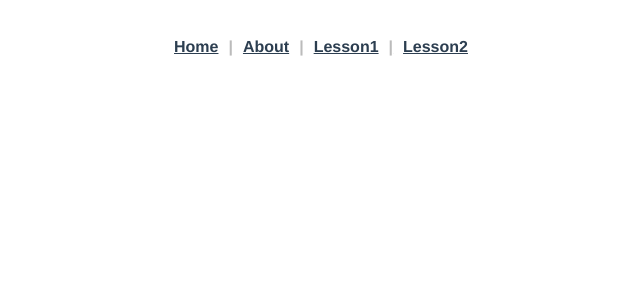
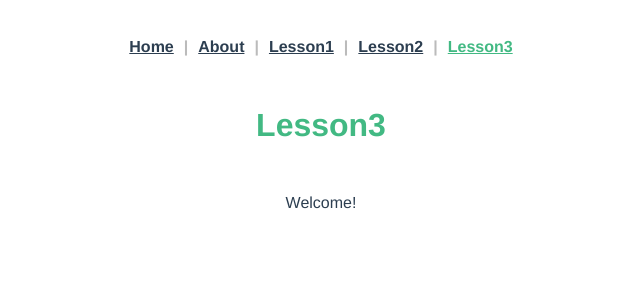
Before and after one commit to nahokoxxx/vue-training, a Vue app: page /lesson3 in a window 1280 px wide. Shown: the top 300 px of the page, without its empty margins (319-959 px from the left). Built offline with nearby package versions, Linux system fonts and the light colour scheme.

Commit message:
:sparkles: Impl lesson 3

```diff
--- a/src/App.vue
+++ b/src/App.vue
@@ -5,6 +5,7 @@
       <router-link class="nav__link" to="/about">About</router-link>
       <router-link class="nav__link" to="/lesson1">Lesson1</router-link>
       <router-link class="nav__link" to="/lesson2">Lesson2</router-link>
+      <router-link class="nav__link" to="/lesson3">Lesson3</router-link>
     </div>
     <router-view />
   </div>
--- a/src/router.js
+++ b/src/router.js
@@ -3,6 +3,7 @@ import Router from "vue-router";
 import Home from "./views/Home.vue";
 import Lesson1 from "./views/Lesson1.vue";
 import Lesson2 from "./views/Lesson2.vue";
+import Lesson3 from "./views/Lesson3.vue";
 
 Vue.use(Router);
 
@@ -33,6 +34,11 @@ export default new Router({
       path: "/lesson2",
       name: "lesson2",
       component: Lesson2
+    },
+    {
+      path: "/lesson3",
+      name: "lesson3",
+      component: Lesson3
     }
   ]
 });
--- /dev/null
+++ b/src/views/Lesson3.vue
@@ -0,0 +1,55 @@
+<template>
+  <div>
+    <h1>Lesson3</h1>
+    {{ message }}
+  </div>
+</template>
+
+<script>
+export default {
+  name: "lesson1",
+  data() {
+    return {
+      message: ""
+    };
+  },
+  created() {
+    this.message = "Rendering...";
+  },
+  mounted() {
+    this.message = "Welcome!";
+  }
+  // ここに実装を追加
+};
+</script>
+
+<style scoped>
+.users {
+  display: flex;
+  justify-content: center;
+  padding: 0;
+}
+.info {
+  margin: 0 10px;
+  display: inline-flex;
+  justify-content: center;
+  background-color: #efefef;
+  padding: 20px;
+  border-radius: 10px;
+}
+.info__image {
+  background-color: #fff;
+  width: 140px;
+  border-radius: 100%;
+}
+.info__text {
+  padding: 0 20px;
+  text-align: left;
+  display: flex;
+  flex-direction: column;
+  justify-content: center;
+}
+.line {
+  margin: 60px auto 40px;
+}
+</style>
```
